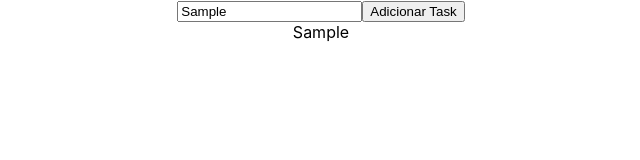
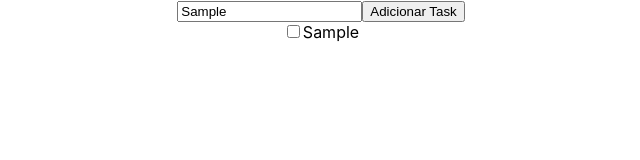
Before and after one commit to isapreviate/esparta, a React (Create React App) app: page / in a window 1280 px wide. Both pictures are taken after typing "Sample" into the empty fields and a click on the button "Adicionar Task". Shown: the top 160 px of the page, without its empty margins (319-959 px from the left). Built offline with nearby package versions, Linux system fonts and the light colour scheme.

Commit message:
Add checkbox

```diff
--- a/src/App.js
+++ b/src/App.js
@@ -2,7 +2,7 @@ import React from 'react';
 import './App.css';
 import ToDoList from './components/to-do-list';
 
-function App() {
+const App = () => {
   return (
     <div className="App">
       <ToDoList></ToDoList>
--- a/src/components/task/index.js
+++ b/src/components/task/index.js
@@ -1,10 +1,14 @@
 import React from 'react';
+import { Checkbox } from 'antd'
 
 
 
-function Task(props) {
+
+
+
+const Task = (props) => {
   return (
-    <div>{props.task}</div>
+    <Checkbox>{props.task}</Checkbox>
   );
 }
 
```
